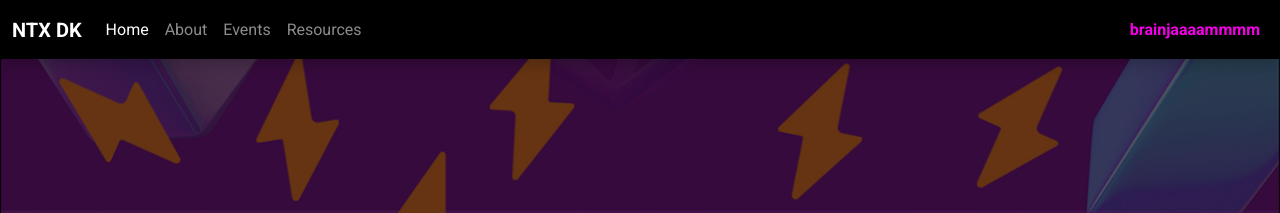
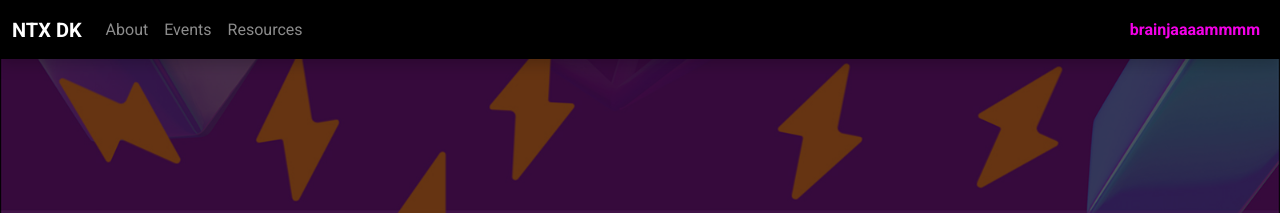
Before and after one commit to neurotechdk/neurotechdk.github.io, a Jekyll site: the page built from docs/index.md, in a window 1280 px wide. Shown: the top 213 px of the page. Built offline with Jekyll 4.4.1, drawn with Linux system fonts in a browser that asks for light colours.

Commit message:
removed useless link to "home" when NTX already links there...

```diff
--- a/docs/_data/sections.yml
+++ b/docs/_data/sections.yml
@@ -1,6 +1,4 @@
 navigation:
-  - text: Home
-    path: /
   - text: About
     path: /about
   - text: Events
```
